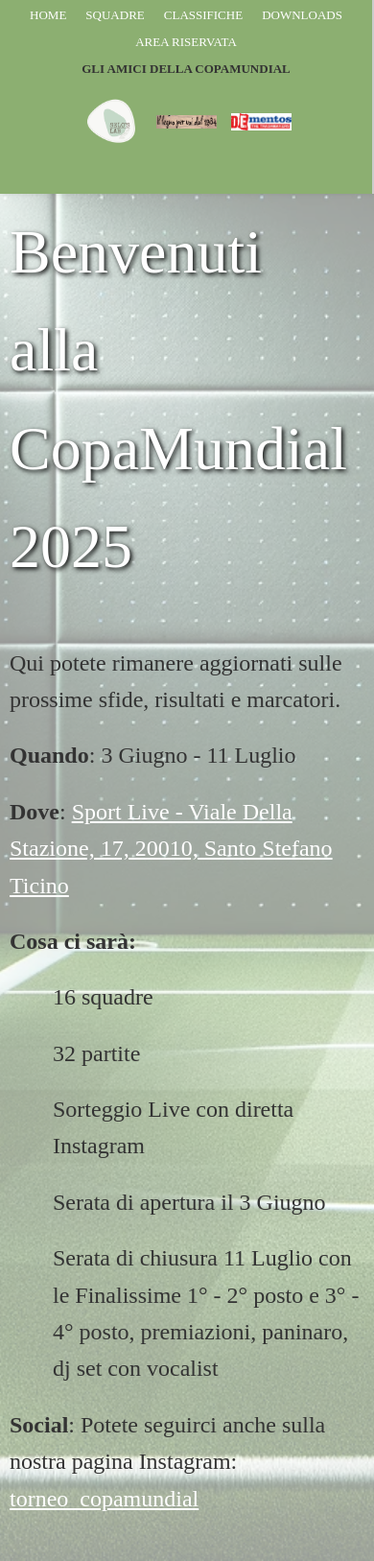
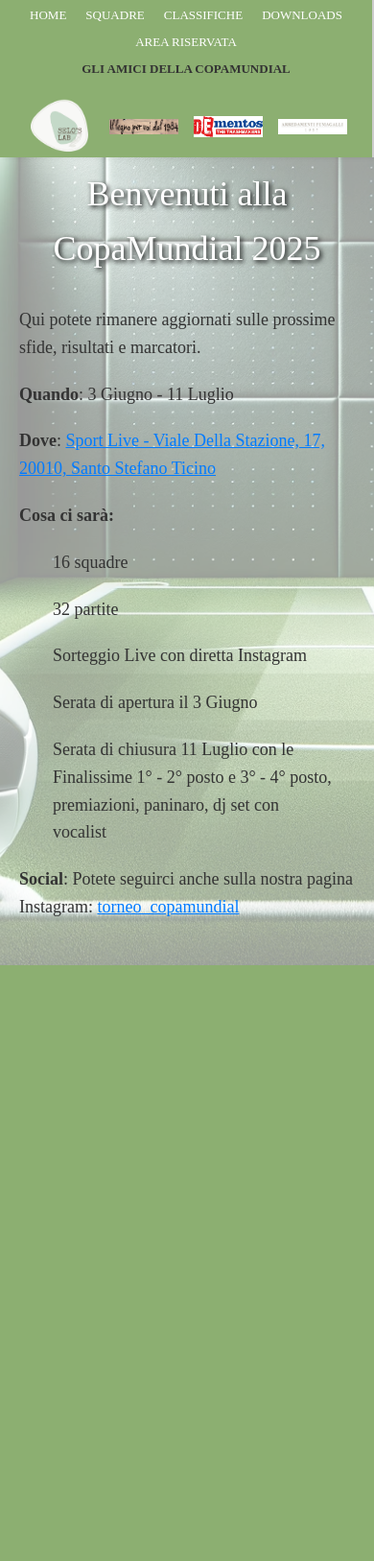
Before and after one commit to lorenzodustycosta/CopaMundialWebsite, a Django app: page / in a window 390 px wide. Shown: the whole page at 96% size. After the commit the page ends 1006 px from the top, so only its background shows below. Run offline with Django 5.2, Linux system fonts and the light colour scheme.

Commit message:
Added logo and small changes in layout

```diff
--- a/football_tournament/templates/tournament/base.html
+++ b/football_tournament/templates/tournament/base.html
@@ -7,7 +7,7 @@
     <meta charset="UTF-8">
     <meta name="viewport" content="width=device-width, initial-scale=1.0">
     <title>{% block title %}CopaMundial 2025{% endblock title %}</title>
-    <link rel="stylesheet" href="{% static 'styles/base.css' %}">
+    <link rel="stylesheet" href="{% static 'styles/base.css' %}?v=1">
     {% block extra_css %}{% endblock %}
 </head>
 
@@ -48,6 +48,9 @@
                 <a href="https://www.instagram.com/dementosofficial/" target="_blank" class="logo-box">
                     <img src="{% static 'images/dementos.png' %}" alt="Dementos">
                 </a>
+                <a href="https://arredamentifumagalli1957.it/" target="_blank" class="logo-box">
+                    <img src="{% static 'images/fumagalli_logo.jpg' %}" alt="Dementos">
+                </a>
             </div>
         </div>
     </div>
--- a/football_tournament/templates/tournament/home.html
+++ b/football_tournament/templates/tournament/home.html
@@ -5,7 +5,7 @@
 
 
 {% block extra_css %}
-<link rel="stylesheet" href="{% static 'styles/home.css' %}">
+<link rel="stylesheet" href="{% static 'styles/home.css' %}?v=3">
 {% endblock %}
 
 {% block content %}
--- a/football_tournament/tournament/static/styles/base.css
+++ b/football_tournament/tournament/static/styles/base.css
@@ -104,7 +104,8 @@ body::before {
         position: relative !important;
         width: 100vw !important;
         max-width: 100% !important;
-        height: auto !important;
+        height: 42vw !important;
+        overflow: hidden;
         display: flex !important;
         flex-direction: column !important;
         align-items: center !important;
@@ -164,8 +165,8 @@ body::before {
     }
 
     .logo-box {
-        width: 70px;
-        height: 60px;
+        width: 80px; /* aumentato da 70 */
+        height: 70px; /* aumentato da 60 */
         display: flex;
         align-items: center;
         justify-content: center;
@@ -174,7 +175,7 @@ body::before {
     }
 
     .logo-box img {
-        max-height: 50px;
+        max-height: 60px; /* aumentato da 50 */
         max-width: 100%;
         object-fit: contain;
         display: block;
--- a/football_tournament/tournament/static/styles/home.css
+++ b/football_tournament/tournament/static/styles/home.css
@@ -1,4 +1,4 @@
-
+/* Stili desktop */
 .title {
     font-size: 64px;
     text-align: left;
@@ -16,5 +16,30 @@
 }
 
 a {
-    color: white
+    color: #007bff; /* colore visibile anche su sfondo chiaro */
+    text-decoration: underline;
 }
+
+/* Stili per mobile */
+@media (max-width: 768px) {
+    .title {
+        font-size: 36px;
+        text-align: center;
+        margin-bottom: 30px;
+    }
+
+    .text {
+        font-size: 18px;
+        text-align: left;
+        margin-left: 10px;
+        margin-right: 10px;
+    }
+
+    ul.text {
+        padding-left: 20px;
+    }
+
+    li.text {
+        margin-bottom: 16px;
+    }
+}
```
Also changed, not shown: football_tournament/tournament/static/images/fumagalli_logo.jpg (added).
